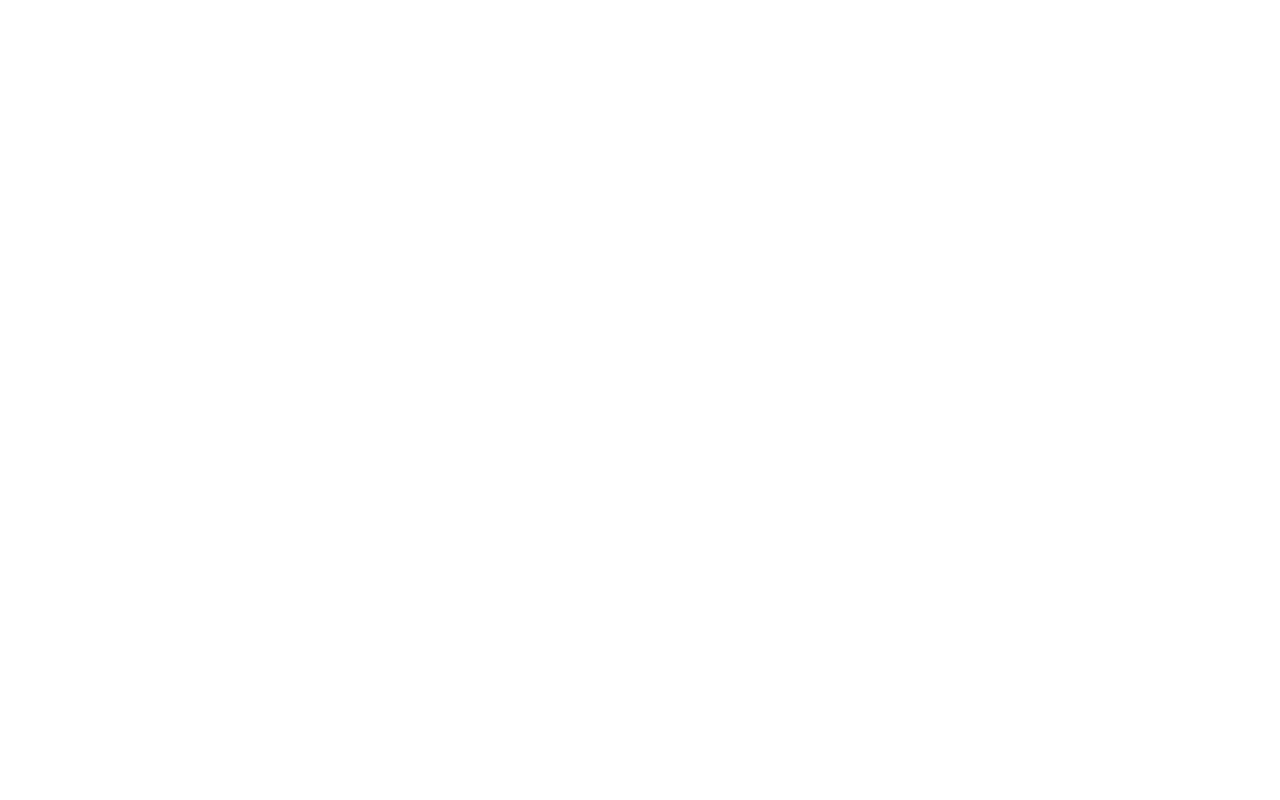
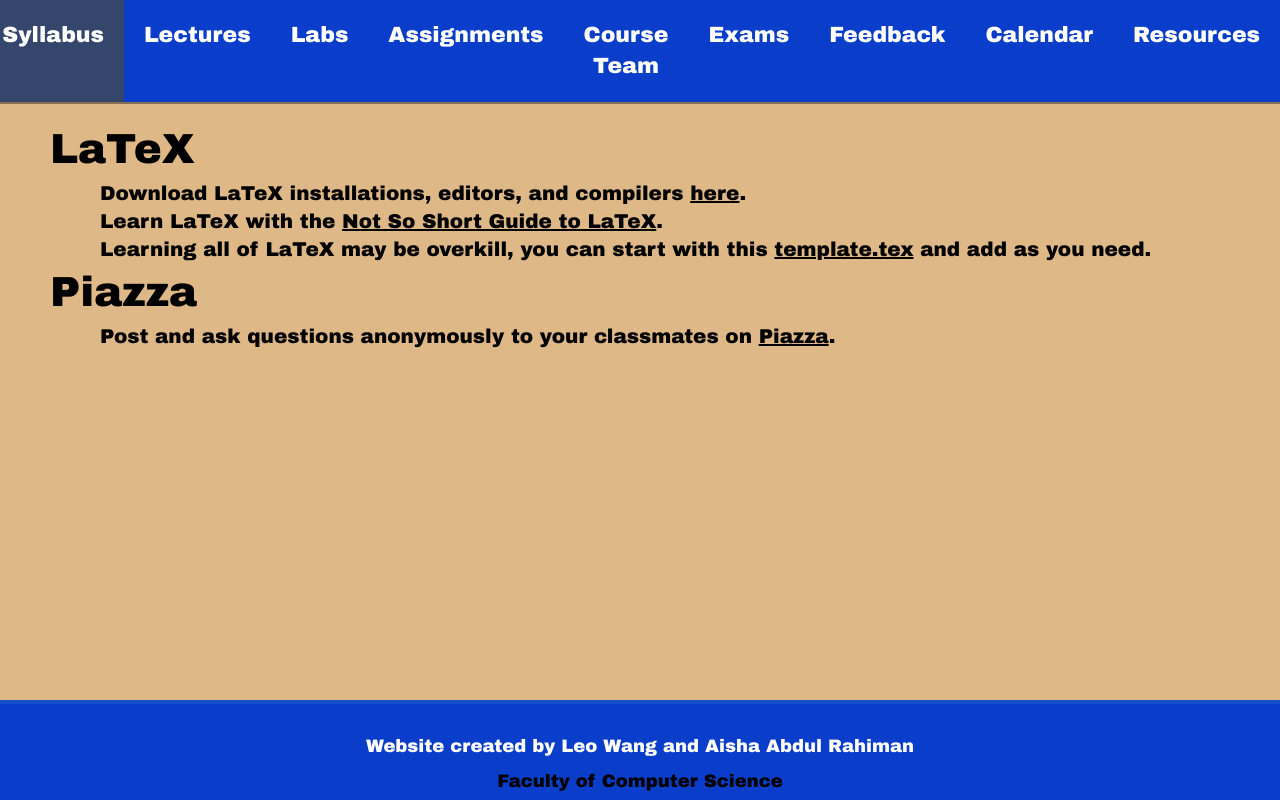
Before and after one commit to Asi4nn/CSCB20, a plain HTML site: page A2/Assignment2/src/resources.html in a window 1280 px wide. Drawn offline with Linux system fonts and the light colour scheme.

Commit message:
changed nav

```diff
--- a/A2/Assignment2/src/index.css
+++ b/A2/Assignment2/src/index.css
@@ -13,6 +13,7 @@ html {
     box-sizing: border-box;
     font-size: 62.5%;
     scroll-behavior: smooth;
+    min-height: 100%;
 }
 
 /* 1200px / 16px = 75em */
@@ -71,6 +72,7 @@ a {
 .nav {
     display: flex;
     justify-content: flex-end;
+    flex-wrap: wrap;
     position: fixed;
     top: 0;
     left: 0;
@@ -81,18 +83,11 @@ a {
 
 .nav-list {
     display: flex;
-    margin-right: 2rem;
 }
 
-@media only screen and (max-width: 28.75em) {
-    .nav {
-        justify-content: center;
-        flex-direction: column;
-    }
-
-    .nav-list {
-        margin: 0 1rem;
-    }
+.nav-list > * {
+    height: 100%;
+    align-items: center;
 }
 
 .nav-list a {
@@ -101,11 +96,30 @@ a {
     padding: 2rem;
     text-align: center;
     color: white;
+    height: 100%;
 }
 
 .nav-list a:hover {
     background: rgb(53, 70, 109);
 }
+
+@media only screen and (max-width: 48em) {
+    .nav {
+        justify-content: center;
+        position: relative;
+    }
+
+    .nav-list {
+        margin: 0 1rem;
+        flex-direction: column;
+    }
+
+    .nav-list > li {
+        width: 100%;
+    }
+}
+
+
 
 /* Main Body */
 
@@ -116,9 +130,22 @@ a {
     align-items: flex-start;
     width: 100%;
     height: 100%;
-    background-color: white;
-    margin-bottom: 10rem;
-    margin-top: 15rem;
+    background-color: burlywood;
+    padding-bottom: 5rem;
+    padding-top: 12rem;
+    min-height: calc(100vh - 10rem);
+}
+
+.main a {
+    text-decoration: underline;
+}
+
+.main a:hover {
+    color: aqua;
+}
+
+.main > * {
+    margin: 0 5rem 0 5rem;
 }
 
 .main > p {
@@ -132,13 +159,11 @@ a {
     margin-bottom: 5rem;
 }
 
-.main > h2 {
-    margin: 0 5rem 0 5rem;
-}
-
 /* Footer */
 
 footer {
+    width: 100%;
+    height: 10rem;
     font-weight: 300;
     display: flex;
     flex-direction: column;
@@ -159,6 +184,11 @@ footer > button {
     margin: 2rem;
     align-self: center;
 }
+
+footer > a:hover {
+    color: aqua;
+}
+
 /* exams font not visible on website*/
 .exams-link{
     padding: 10px;
--- a/A2/Assignment2/src/resources.html
+++ b/A2/Assignment2/src/resources.html
@@ -3,9 +3,74 @@
 <head>
     <meta charset="UTF-8">
     <meta content="width=device-width, initial-scale=1" name="viewport">
+    <link rel="stylesheet" href="index.css">
     <title>Resources</title>
 </head>
 <body>
+    <nav id="navbar" class="nav">
+        <ul class="nav-list">
+            <li>
+                <a href="index.html">Home</a>
+            </li>
+            <li>
+                <a href="syllabus.html">Syllabus</a>
+            </li>
+            <li>
+                <a href="lectures.html">Lectures</a>
+            </li>
+            <li>
+                <a href="labs.html">Labs</a>
+            </li>
+            <li>
+                <a href="assignments.html">Assignments</a>
+            </li>
+            <li>
+                <a href="courseteam.html">Course Team</a>
+            </li>
+            <li>
+                <a href="exams.html">Exams</a>
+            </li>
+            <li>
+                <a href="feedback.html">Feedback</a>
+            </li>
+            <li>
+                <a href="calendar.html">Calendar</a>
+            </li>
+            <li>
+                <a href="resources.html">Resources</a>
+            </li>
+        </ul>
+    </nav>
 
+    <div class="main">
+        <h2>LaTeX</h2>
+        <p>
+            Download LaTeX installations, editors, and compilers
+            <a href="https://www.latex-project.org/get/" target="_blank">here</a>.
+        </p>
+        <p>
+            Learn LaTeX with the
+            <a href="https://tobi.oetiker.ch/lshort/lshort.pdf" target="_blank">Not So Short Guide to LaTeX</a>.
+        </p>
+        <p>
+            Learning all of LaTeX may be overkill, you can start with this
+            <a href="https://mathlab.utsc.utoronto.ca/bretscher/b63/lectures/template.tex" target="_blank">template.tex</a>
+            and add as you need.
+        </p>
+        <h2>Piazza</h2>
+        <p>
+            Post and ask questions anonymously to your classmates on
+            <a href="https://piazza.com/mail.utoronto.ca/winter2020/cscb63/home" target="_blank">Piazza</a>.
+        </p>
+    </div>
+
+    <footer>
+        <p>
+            Website created by Leo Wang and Aisha Abdul Rahiman
+        </p>
+        <a href="https://www.utsc.utoronto.ca/cms/faculty-of-computer-science">
+            Faculty of Computer Science
+        </a>
+    </footer>
 </body>
 </html>
```
Also changed, not shown: A2/Assignment2/src/assignments.html (+10 -5 lines), A2/Assignment2/src/calendar.html (+9 -5 lines), A2/Assignment2/src/courseteam.html (+10 -5 lines), A2/Assignment2/src/exams.html (+10 -5 lines), A2/Assignment2/src/feedback.html (+49 -5 lines), A2/Assignment2/src/index.html (+0 -5 lines), A2/Assignment2/src/labs.html (+12 -6 lines), A2/Assignment2/src/lectures.html (+10 -5 lines), A2/Assignment2/src/syllabus.html (+9 -5 lines).
